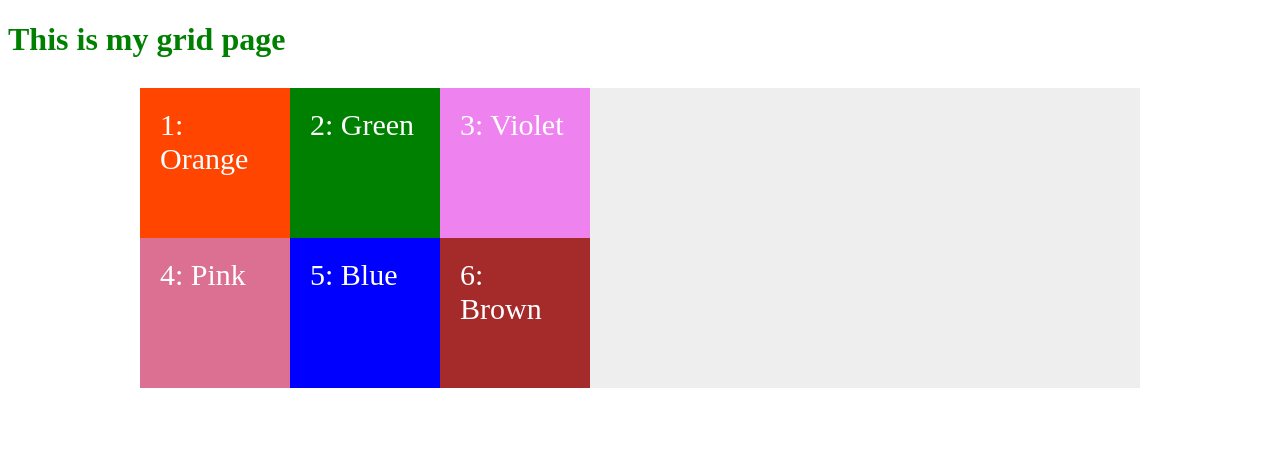
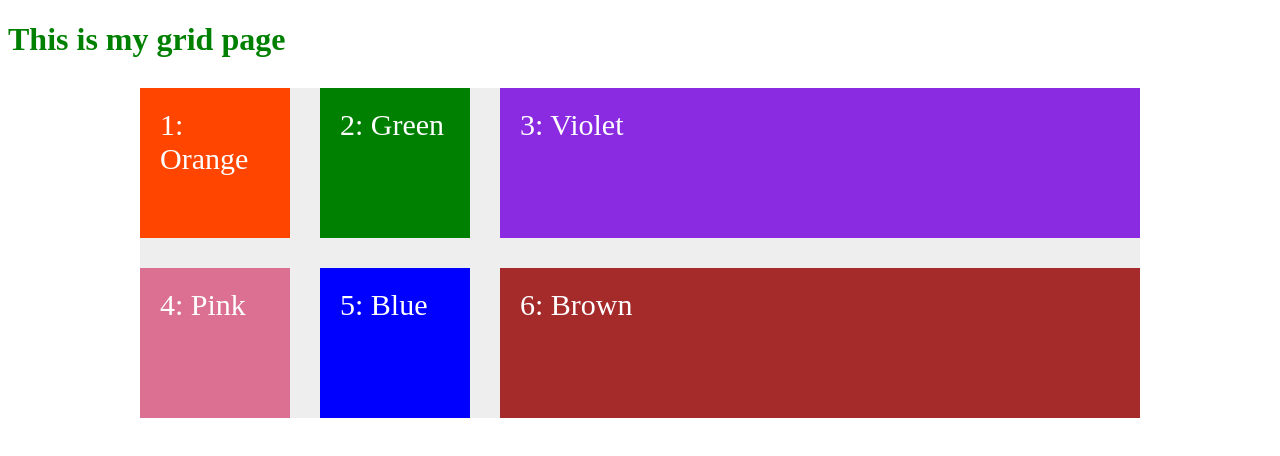
Before and after one commit to cdfishe1/grid-practice, a website: page index.html in a window 1280 px wide. Drawn offline with Linux system fonts and the light colour scheme.

Commit message:
refactor rows and columms making third column 1fr

```diff
--- a/sass/main.scss
+++ b/sass/main.scss
@@ -6,12 +6,13 @@
 
 .container {
     background-color: #eee;
-    width: 62.5rem;
-    margin: 1.875rem auto;
+    width: 1000px;
+    margin: 30px auto;
 
     display: grid;
-    grid-template-rows: 150px 150px;
-    grid-template-columns: 150px 150px 150px;
+    grid-template-rows: repeat(2, 150px);
+    grid-template-columns: repeat(2, 150px) 1fr;
+    gap: 30px;
 }
 
 .item {
@@ -28,7 +29,7 @@
     }
 
     &--3 {
-        background-color: violet;
+        background-color: blueviolet;
     }
 
     &--4 {
```
Also changed, not shown: css/main.min.css, 1 other file.
